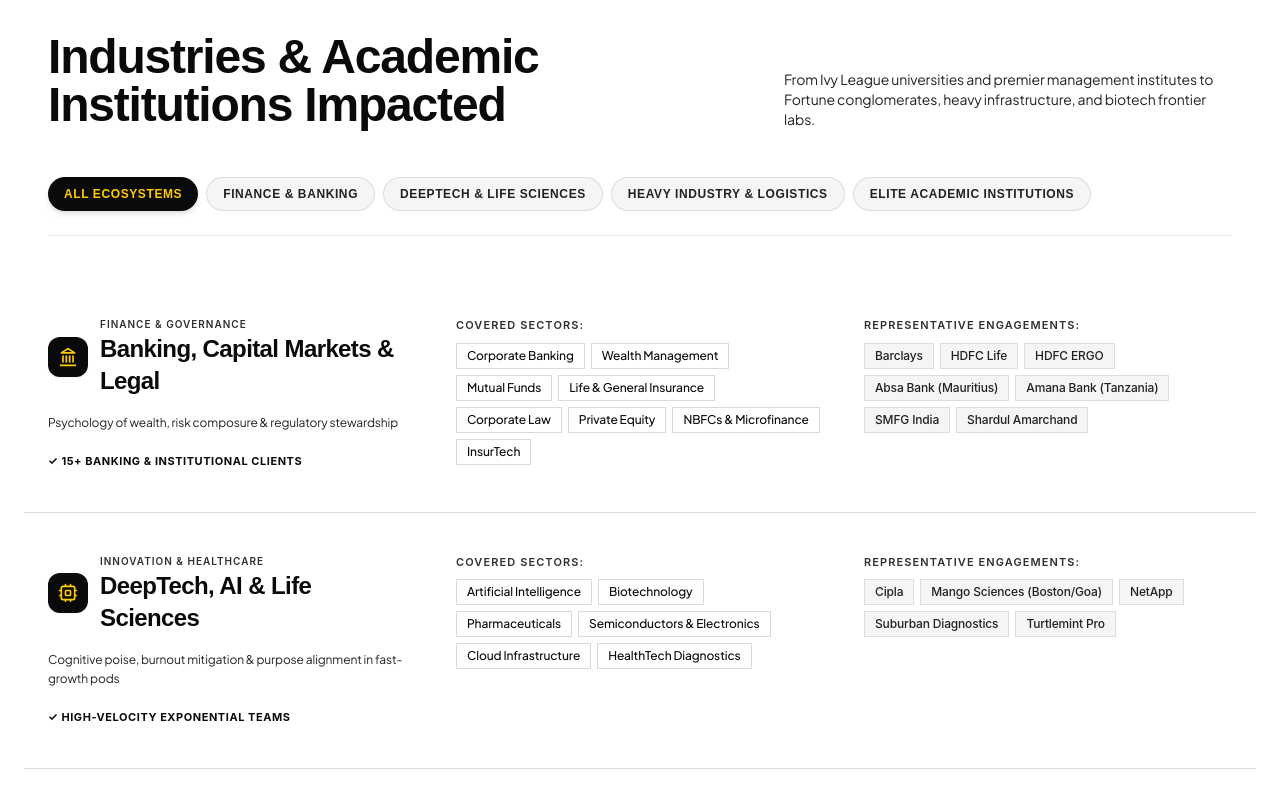
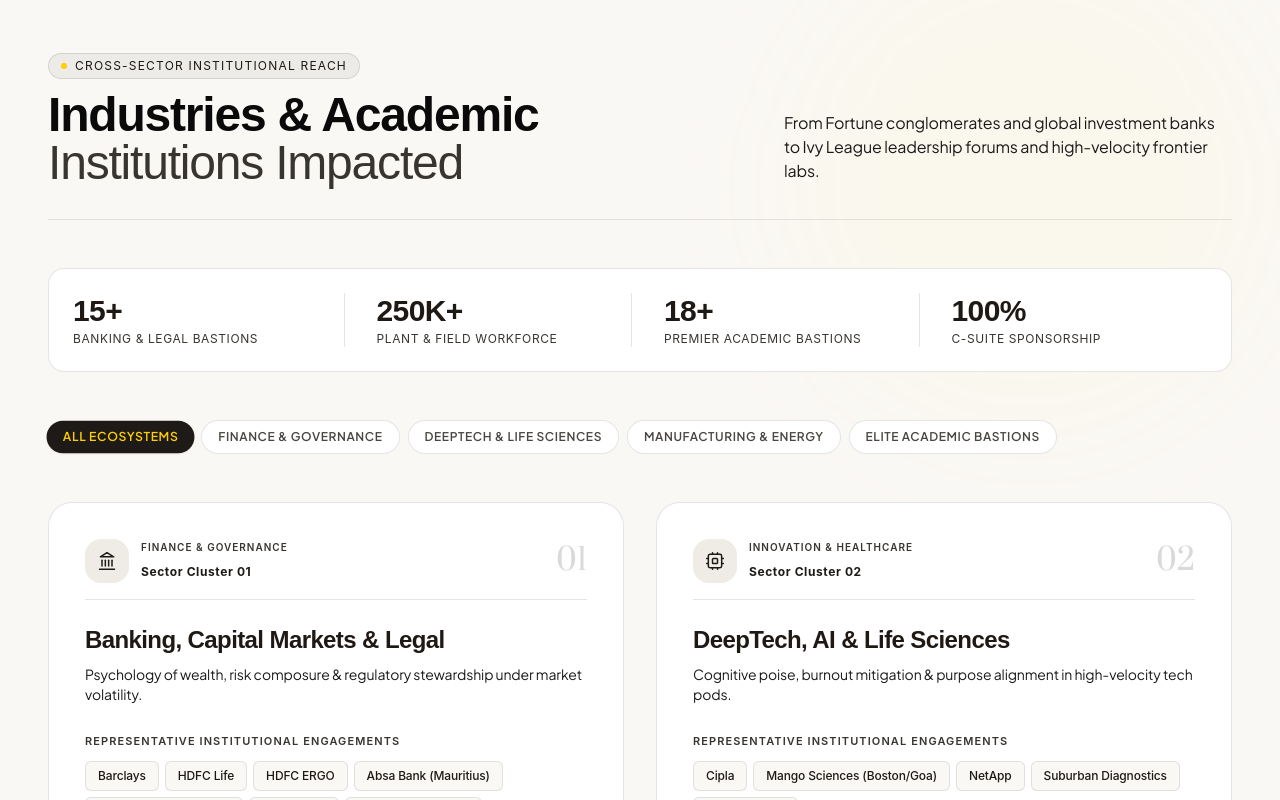
Before and after one commit to excitenext21-bit/HQX, a React (Vite) app: page /why-hqx in a window 1280 px wide. Shown: the part 3640-4440 px from the top of the page. Built offline with nearby package versions, Linux system fonts and the light colour scheme; the HTML template or start-up script is replaced by a standard one; a web font is replaced by a local one.

Commit message:
feat: redesign Industries & Academic Institutions Impacted section with 2x2 luxury architectural cards and proof metrics

```diff
--- a/src/pages/WhyHQX.jsx
+++ b/src/pages/WhyHQX.jsx
@@ -80,24 +80,26 @@ export default function WhyHQX() {
   const sectorClusters = [
     {
       id: 'finance',
+      num: '01',
       title: 'Banking, Capital Markets & Legal',
       category: 'Finance & Governance',
       icon: Landmark,
-      tagline: 'Psychology of wealth, risk composure & regulatory stewardship',
+      tagline: 'Psychology of wealth, risk composure & regulatory stewardship under market volatility.',
       sectors: [
         'Corporate Banking', 'Wealth Management', 'Mutual Funds',
         'Life & General Insurance', 'Corporate Law', 'Private Equity',
         'NBFCs & Microfinance', 'InsurTech'
       ],
       keyClients: ['Barclays', 'HDFC Life', 'HDFC ERGO', 'Absa Bank (Mauritius)', 'Amana Bank (Tanzania)', 'SMFG India', 'Shardul Amarchand'],
-      metric: '15+ Banking & Institutional Clients'
+      metric: '15+ Banking & Institutional Bastions'
     },
     {
       id: 'tech',
+      num: '02',
       title: 'DeepTech, AI & Life Sciences',
       category: 'Innovation & Healthcare',
       icon: Cpu,
-      tagline: 'Cognitive poise, burnout mitigation & purpose alignment in fast-growth pods',
+      tagline: 'Cognitive poise, burnout mitigation & purpose alignment in high-velocity tech pods.',
       sectors: [
         'Artificial Intelligence', 'Biotechnology', 'Pharmaceuticals',
         'Semiconductors & Electronics', 'Cloud Infrastructure', 'HealthTech Diagnostics'
@@ -107,10 +109,11 @@ export default function WhyHQX() {
     },
     {
       id: 'industry',
+      num: '03',
       title: 'Manufacturing, Infrastructure & Energy',
       category: 'Industrial Scale',
       icon: Factory,
-      tagline: 'Operational stamina, plant-floor synergy & frontline executive leadership',
+      tagline: 'Operational stamina, plant-floor synergy & frontline executive leadership at scale.',
       sectors: [
         'Heavy Manufacturing', 'Automotive Engineering', 'Energy & Power',
         'Construction & EPC', 'Cables & Conductors', 'Transportation & Airlines',
@@ -121,10 +124,11 @@ export default function WhyHQX() {
     },
     {
       id: 'academia',
+      num: '04',
       title: 'Elite Academia & Global Institutions',
       category: 'Higher Ed & Research',
       icon: GraduationCap,
-      tagline: 'Cultivating tomorrow’s ethical, mindful and resilient global leaders',
+      tagline: 'Cultivating tomorrow’s ethical, mindful, and antifragile global business leaders.',
       sectors: [
         'IIMs & Premier B-Schools', 'MBA & BBM Programs', 'Engineering Universities',
         'Architecture Institutes', 'Sports Management Academies', 'Startup Incubators & Accelerators',
@@ -632,37 +636,66 @@ export default function WhyHQX() {
         </div>
       </section>
 
-      {/* CROSS-SECTOR VERSATILITY & INSTITUTIONS IMPACTED - ULTRA-MODERN AESTHETIC ECOSYSTEM */}
-      <section className="py-24 px-6 md:px-12 bg-white border-b border-hq-black/10">
-        <div className="max-w-7xl mx-auto">
-          {/* Header with Domain Filter */}
-          <div className="flex flex-col lg:flex-row justify-between items-start lg:items-end gap-6 mb-12">
-            <div>
-              <h2 className="font-display text-3xl sm:text-4xl lg:text-5xl font-semibold tracking-tight text-hq-black">
-                Industries & Academic Institutions Impacted
+      {/* INDUSTRIES & ACADEMIC INSTITUTIONS IMPACTED - ARCHITECTURAL LUXURY REDESIGN */}
+      <section className="py-20 sm:py-28 px-6 md:px-12 bg-[#FAF8F5] border-b border-black/10 relative overflow-hidden">
+        {/* Subtle Ambient Radial Highlight */}
+        <div className="absolute top-0 right-0 w-[500px] h-[500px] bg-[#FFCE00]/[0.03] rounded-full blur-3xl pointer-events-none" />
+
+        <div className="max-w-7xl mx-auto relative z-10 space-y-10 sm:space-y-12">
+
+          {/* Section Header */}
+          <div className="flex flex-col lg:flex-row justify-between items-start lg:items-end gap-6 pb-8 border-b border-black/10">
+            <div className="space-y-3">
+              <div className="inline-flex items-center gap-2 px-3 py-1 rounded-full bg-black/5 border border-black/10 text-xs font-mono uppercase tracking-widest text-[#1E1915]">
+                <span className="w-1.5 h-1.5 rounded-full bg-[#FFCE00]" />
+                <span>Cross-Sector Institutional Reach</span>
+              </div>
+              <h2 className="font-display text-3xl sm:text-4xl lg:text-5xl font-semibold tracking-tight text-[#0A0A0A] leading-[1.08]">
+                Industries & Academic <br />
+                <span className="text-[#666666] font-light">Institutions Impacted</span>
               </h2>
             </div>
-            <p className="font-body text-xs sm:text-sm text-hq-black/70 max-w-md font-light leading-relaxed">
-              From Ivy League universities and premier management institutes to Fortune conglomerates, heavy infrastructure, and biotech frontier labs.
+            <p className="font-body text-sm sm:text-base text-[#2E2A27] max-w-md font-normal leading-relaxed lg:pb-1">
+              From Fortune conglomerates and global investment banks to Ivy League leadership forums and high-velocity frontier labs.
             </p>
           </div>
 
-          {/* Category Filter Tabs */}
-          <div className="flex flex-wrap gap-2 mb-10 pb-6 border-b border-hq-black/10">
+          {/* Institutional Proof Highlights Strip */}
+          <div className="grid grid-cols-2 md:grid-cols-4 gap-4 p-5 sm:p-6 bg-white rounded-2xl border border-black/10 shadow-xs">
+            <div className="text-center sm:text-left sm:border-r border-black/10 sm:pr-4">
+              <div className="font-display text-2xl sm:text-3xl font-semibold text-[#1E1915]">15+</div>
+              <div className="text-xs font-mono uppercase tracking-wider text-[#6E645A] mt-0.5">Banking & Legal Bastions</div>
+            </div>
+            <div className="text-center sm:text-left md:border-r border-black/10 sm:px-4">
+              <div className="font-display text-2xl sm:text-3xl font-semibold text-[#1E1915]">250K+</div>
+              <div className="text-xs font-mono uppercase tracking-wider text-[#6E645A] mt-0.5">Plant & Field Workforce</div>
+            </div>
+            <div className="text-center sm:text-left sm:border-r border-black/10 sm:px-4">
+              <div className="font-display text-2xl sm:text-3xl font-semibold text-[#1E1915]">18+</div>
+              <div className="text-xs font-mono uppercase tracking-wider text-[#6E645A] mt-0.5">Premier Academic Bastions</div>
+            </div>
+            <div className="text-center sm:text-left sm:pl-4">
+              <div className="font-display text-2xl sm:text-3xl font-semibold text-[#1E1915]">100%</div>
+              <div className="text-xs font-mono uppercase tracking-wider text-[#6E645A] mt-0.5">C-Suite Sponsorship</div>
+            </div>
+          </div>
+
+          {/* Interactive Category Filter Pills */}
+          <div className="flex flex-wrap items-center gap-2">
             {[
               { id: 'all', label: 'All Ecosystems' },
-              { id: 'finance', label: 'Finance & Banking' },
+              { id: 'finance', label: 'Finance & Governance' },
               { id: 'tech', label: 'DeepTech & Life Sciences' },
-              { id: 'industry', label: 'Heavy Industry & Logistics' },
-              { id: 'academia', label: 'Elite Academic Institutions' }
+              { id: 'industry', label: 'Manufacturing & Energy' },
+              { id: 'academia', label: 'Elite Academic Bastions' }
             ].map(tab => (
               <button
                 key={tab.id}
                 onClick={() => setActiveFilter(tab.id)}
-                className={`px-4 py-2 text-xs font-display uppercase tracking-wider font-semibold rounded-full transition-all ${
+                className={`px-4 py-2 text-xs font-body uppercase tracking-wider font-semibold rounded-full transition-all duration-200 cursor-pointer ${
                   activeFilter === tab.id
-                    ? 'bg-hq-black text-hq-yellow shadow-md'
-                    : 'bg-hq-gray text-hq-black/75 hover:bg-white hover:border-hq-black border border-hq-black/10'
+                    ? 'bg-[#1E1A17] text-[#FFCE00] shadow-sm scale-[1.02]'
+                    : 'bg-white text-[#4A4540] hover:text-black hover:border-black/30 border border-black/10'
                 }`}
               >
                 {tab.label}
@@ -670,77 +703,100 @@ export default function WhyHQX() {
             ))}
           </div>
 
-          {/* 4 Architectural Domain Streams (Unboxed Editorial Rows) */}
-          <div className="divide-y divide-hq-black/15 mb-14">
+          {/* 4 Architectural Cards Grid (2x2 Balanced Luxury Layout) */}
+          <div className={`grid grid-cols-1 ${activeFilter === 'all' ? 'lg:grid-cols-2' : 'lg:grid-cols-1'} gap-6 sm:gap-8`}>
             {filteredClusters.map((cluster) => {
               const IconComponent = cluster.icon;
               return (
                 <div
                   key={cluster.id}
-                  className="py-8 sm:py-10 grid grid-cols-1 lg:grid-cols-12 gap-6 lg:gap-10 items-start group hover:bg-hq-gray/30 -mx-4 sm:-mx-6 px-4 sm:px-6 transition-colors duration-300"
+                  className="bg-white rounded-3xl border border-black/10 hover:border-black/25 p-7 sm:p-9 flex flex-col justify-between transition-all duration-300 hover:shadow-lg group relative overflow-hidden"
                 >
-                  {/* Column 1: Cluster Identity */}
-                  <div className="lg:col-span-4 space-y-2">
+                  {/* Accent Top Border Bar on Hover */}
+                  <div className="absolute top-0 left-0 right-0 h-1 bg-[#1E1A17] opacity-0 group-hover:opacity-100 group-hover:bg-[#FFCE00] transition-opacity duration-300" />
+
+                  <div className="space-y-6">
+                    {/* Header Row: Category Pill, Number & Icon */}
+                    <div className="flex items-center justify-between pb-4 border-b border-black/10">
                       <div className="flex items-center gap-3">
-                      <div className="w-10 h-10 rounded-xl bg-hq-black text-hq-yellow flex items-center justify-center shrink-0 shadow-sm">
-                        <IconComponent className="w-5 h-5" />
+                        <div className="w-11 h-11 rounded-2xl bg-[#EFECE6] text-[#1E1A17] group-hover:bg-[#1E1A17] group-hover:text-[#FFCE00] flex items-center justify-center shrink-0 transition-colors duration-300 shadow-xs">
+                          <IconComponent className="w-5 h-5 stroke-[1.8]" />
                         </div>
                         <div>
-                        <div className="text-[10px] font-mono uppercase tracking-widest text-hq-black/50 font-semibold">
+                          <span className="text-[10px] font-mono uppercase tracking-widest text-[#7A7067] font-semibold block">
                             {cluster.category}
-                        </div>
-                        <h3 className="font-display text-xl sm:text-2xl font-bold tracking-tight text-hq-black group-hover:text-hq-yellow transition-colors">
-                          {cluster.title}
-                        </h3>
-                      </div>
-                    </div>
-                    <p className="font-body text-xs text-hq-black/75 font-light leading-relaxed pt-2">
-                      {cluster.tagline}
-                    </p>
-                    <div className="pt-1">
-                      <span className="text-[11px] font-mono text-hq-black font-bold uppercase tracking-wider">
-                        ✓ {cluster.metric}
+                          </span>
+                          <span className="text-xs font-mono font-bold text-[#1E1A17] tracking-wider">
+                            Sector Cluster {cluster.num}
                           </span>
                         </div>
                       </div>
+                      <span className="font-serif text-3xl text-black/15 group-hover:text-black/30 transition-colors">
+                        {cluster.num}
+                      </span>
+                    </div>
 
-                  {/* Column 2: Sectors Tags */}
-                  <div className="lg:col-span-4 space-y-2">
-                    <div className="text-[11px] font-mono uppercase tracking-widest text-hq-black/50 font-semibold mb-2">
-                      Covered Sectors:
+                    {/* Cluster Title & Strategic Purpose */}
+                    <div className="space-y-2">
+                      <h3 className="font-display text-xl sm:text-2xl font-semibold tracking-tight text-[#1E1915] leading-snug">
+                        {cluster.title}
+                      </h3>
+                      <p className="font-body text-xs sm:text-sm text-[#4A4540] font-normal leading-relaxed">
+                        {cluster.tagline}
+                      </p>
+                    </div>
+
+                    {/* Representative Institutional Clients Showcase */}
+                    <div className="space-y-2.5 pt-1">
+                      <div className="text-[11px] font-mono uppercase tracking-widest text-[#7A7067] font-semibold">
+                        Representative Institutional Engagements
+                      </div>
+                      <div className="flex flex-wrap gap-1.5">
+                        {cluster.keyClients.map((client, idx) => (
+                          <span
+                            key={idx}
+                            className="px-3 py-1.5 bg-[#FAF8F5] border border-black/10 text-xs font-mono font-medium text-[#1E1915] rounded-md shadow-xs hover:border-black/30 transition-colors"
+                          >
+                            {client}
+                          </span>
+                        ))}
+                      </div>
+                    </div>
+
+                    {/* Covered Sub-Sectors */}
+                    <div className="space-y-2 pt-1">
+                      <div className="text-[11px] font-mono uppercase tracking-widest text-[#7A7067] font-semibold">
+                        Covered Domain Sectors
                       </div>
                       <div className="flex flex-wrap gap-1.5">
                         {cluster.sectors.map((sec, idx) => (
                           <span
                             key={idx}
-                          className="px-2.5 py-1 bg-white border border-hq-black/15 text-xs font-body font-medium text-hq-black group-hover:border-hq-black transition-colors"
+                            className="px-2.5 py-1 bg-white border border-black/10 text-[11px] font-body text-[#5A524C] rounded-sm"
                           >
                             {sec}
                           </span>
                         ))}
                       </div>
                     </div>
+                  </div>
 
-                  {/* Column 3: Representative Engagements */}
-                  <div className="lg:col-span-4 space-y-2">
-                    <div className="text-[11px] font-mono uppercase tracking-widest text-hq-black/50 font-semibold mb-2">
-                      Representative Engagements:
+                  {/* Card Bottom: Metric Anchor Pill */}
+                  <div className="pt-6 mt-6 border-t border-black/10 flex items-center justify-between">
+                    <span className="inline-flex items-center gap-2 text-xs font-mono font-semibold text-[#1E1915]">
+                      <span className="w-2 h-2 rounded-full bg-[#FFCE00]" />
+                      <span>{cluster.metric}</span>
+                    </span>
+                    <span className="text-[10px] font-mono uppercase tracking-wider text-[#7A7067] bg-[#FAF8F5] px-2.5 py-1 rounded border border-black/5">
+                      Verified Impact
+                    </span>
                   </div>
-                    <div className="flex flex-wrap gap-1.5">
-                      {cluster.keyClients.map((client, idx) => (
-                        <span
-                          key={idx}
-                          className="px-2.5 py-1 bg-hq-gray border border-hq-black/10 text-xs font-mono font-medium text-hq-black/80"
-                        >
-                          {client}
-                        </span>
-                      ))}
-                    </div>
-                  </div>
+
                 </div>
               );
             })}
           </div>
+
         </div>
       </section>
 
```
Also changed, not shown: 4 other files (tests, documents, lock files or other folders). Lines whose indentation alone changed are shown as unchanged.
